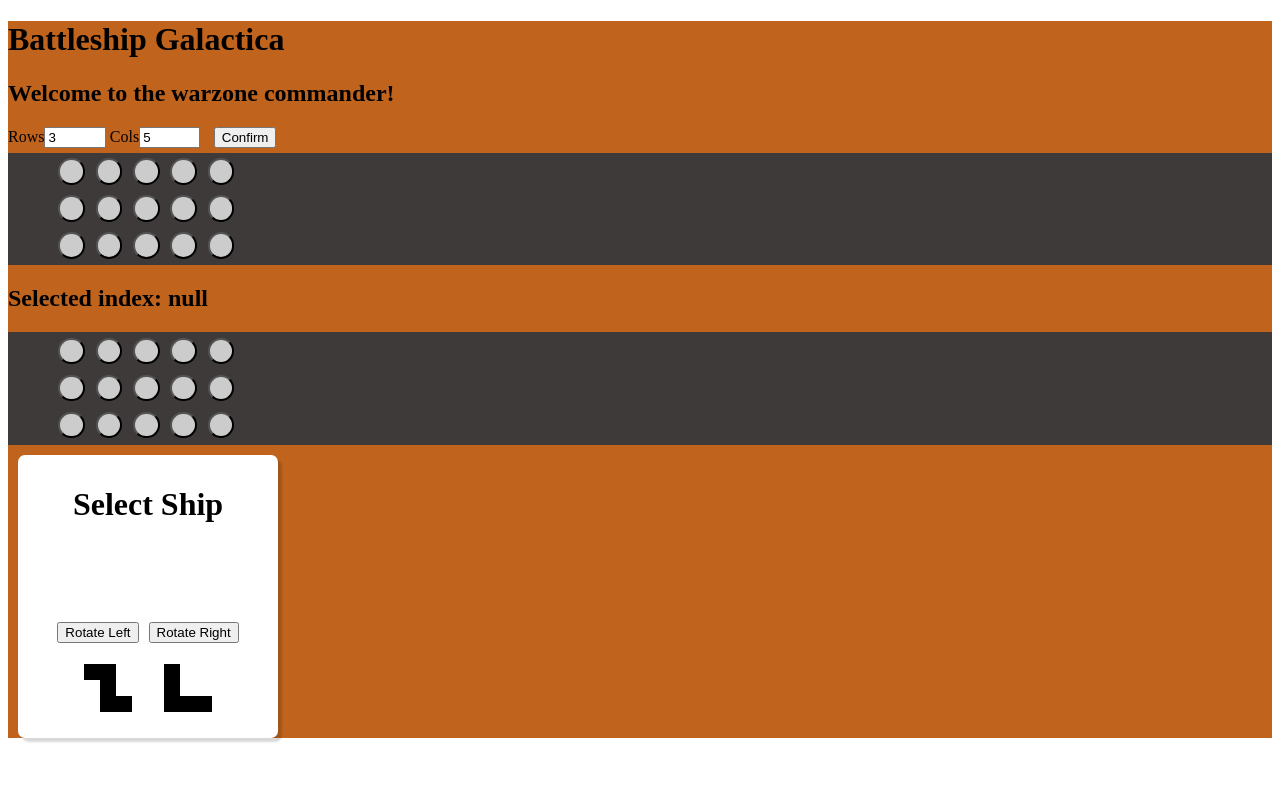
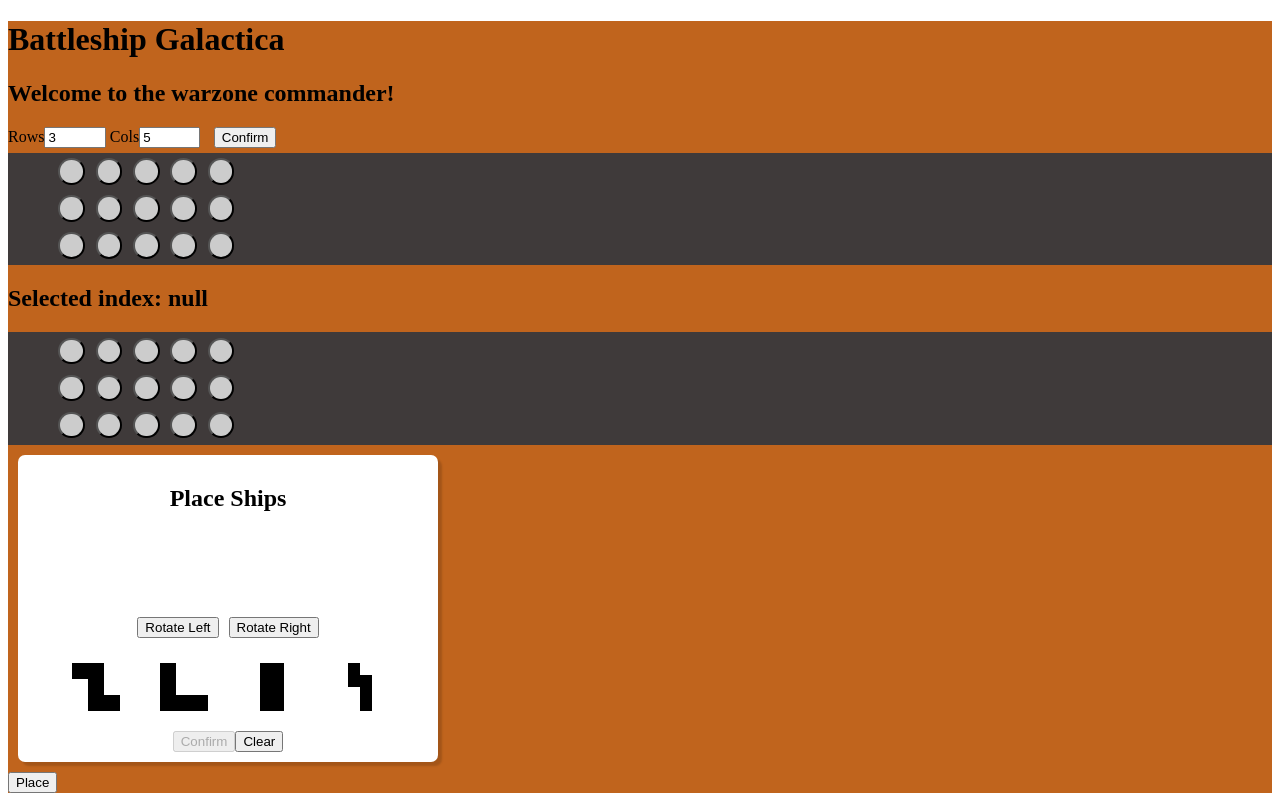
Before and after one commit to HesitantlyHuman/game-guru, a SvelteKit app: page / in a window 1280 px wide. Built offline with nearby package versions, Linux system fonts and the light colour scheme.

Commit message:
Fully functional ship placement menu

```diff
--- a/src/battleship/Ship.svelte
+++ b/src/battleship/Ship.svelte
@@ -56,9 +56,32 @@
             return render_270(ship);
         }
     }
+
+    function calculate_width_and_height(ship, rotation) {
+        if (!ship) {
+            return [100, 100];
+        }
+
+        let largest_dim = Math.max(ship.length, ship[0].length);
+        let width = 100 * (ship[0].length / largest_dim);
+        let height = 100 * (ship.length / largest_dim);
+        if (rotation % 2 == 1) {
+            return [height, width];
+        } else {
+            return [width, height];
+        }
+    }
+
+    $: [width, height] = calculate_width_and_height(ship, rotation);
 </script>
 
-<table class="ship" cellpadding="0" cellspacing="0">
+<div class="ship-container">
+    <table
+        class="ship"
+        cellpadding="0"
+        cellspacing="0"
+        style="width:{width}%;height:{height}%"
+    >
         {#each display_ship as row}
             <tr class="ship-row">
                 {#each row as col}
@@ -67,6 +90,7 @@
             </tr>
         {/each}
     </table>
+</div>
 
 <style>
     .ship-tile {
@@ -79,6 +103,12 @@
 
     .ship {
         table-layout: fixed;
+    }
+
+    .ship-container {
+        display: flex;
+        justify-content: center;
+        align-items: center;
         width: 100%;
         height: 100%;
     }
--- a/src/battleship/battleship.svelte
+++ b/src/battleship/battleship.svelte
@@ -18,6 +18,36 @@
 	 TODO:
 	 - Deselect something when an action is taken
 	*/
+	let ships = {
+		"ship-1": [
+			[1, 1, 0],
+			[0, 1, 0],
+			[0, 1, 1],
+		],
+		"ship-2": [
+			[1, 0, 0],
+			[1, 0, 0],
+			[1, 1, 1],
+		],
+		"ship-3": [[1], [1]],
+		"ship-4": [
+			[1, 0],
+			[1, 1],
+			[0, 1],
+			[0, 1],
+		],
+	};
+	let is_placed = {
+		"ship-1": false,
+		"ship-2": false,
+		"ship-3": false,
+		"ship-4": false,
+	};
+	let selected_ship_id = null;
+
+	function select_ship(ship_id) {
+		selected_ship_id = ship_id;
+	}
 </script>
 
 <main>
@@ -31,19 +61,16 @@
 		<Grid rows={r} cols={c} />
 	{/key}
 	<ShipPlacementMenu
-		ships={{
-			"ship-1": [
-				[1, 1, 0],
-				[0, 1, 0],
-				[0, 1, 1],
-			],
-			"ship-2": [
-				[1, 0, 0],
-				[1, 0, 0],
-				[1, 1, 1],
-			],
+		{ships}
+		{is_placed}
+		on_remove_ship={(ship_id) => {
+			is_placed[ship_id] = false;
+		}}
+		on_selected_change={(ship_id, rotation) => {
+			select_ship(ship_id);
 		}}
 	/>
+	<button on:click={() => (is_placed[selected_ship_id] = true)}>Place</button>
 </main>
 
 <style>
--- a/src/battleship/ship_placement_menu.svelte
+++ b/src/battleship/ship_placement_menu.svelte
@@ -2,14 +2,16 @@
     import Ship from "./Ship.svelte";
     import Card from "./Card.svelte";
 
-    export let ships;
-    export let is_placed;
+    export let ships = {};
+    export let is_placed = {};
     export let on_selected_change = () => {};
     export let on_remove_ship = () => {};
     export let on_confirm_board = () => {};
 
     let selected_ship_id = null;
     $: ship_rotations = generate_ship_rotations(ships);
+
+    $: all_ships_placed = Object.values(is_placed).every((placed) => placed);
 
     function generate_ship_rotations(ships) {
         let rotations = {};
@@ -37,11 +39,19 @@
             (ship_rotations[selected_ship_id] + 1) % 4;
         on_selected_change(selected_ship_id, ship_rotations[selected_ship_id]);
     }
+
+    function clear_ships() {
+        return () => {
+            for (let ship_id in ships) {
+                on_remove_ship(ship_id);
+            }
+        };
+    }
 </script>
 
 <Card>
     <div class="ship-placement-menu">
-        <h1>Select Ship</h1>
+        <h2>Place Ships</h2>
         <div class="selected-ship">
             <Ship
                 ship={ships[selected_ship_id]}
@@ -49,27 +59,45 @@
             />
         </div>
         <div class="rotation-buttons">
-            <button class="rotation-button" on:click={() => rotate_left()}
-                >Rotate Left</button
+            <button
+                class="rotation-button"
+                disabled={is_placed[selected_ship_id]}
+                on:click={() => rotate_left()}>Rotate Left</button
             >
-            <button class="rotation-button" on:click={() => rotate_right()}
-                >Rotate Right</button
+            <button
+                class="rotation-button"
+                disabled={is_placed[selected_ship_id]}
+                on:click={() => rotate_right()}>Rotate Right</button
             >
         </div>
         <ul class="ship-list">
             {#each Object.entries(ships) as [id, ship]}
                 <li
                     class={"ship-selector" +
-                        (selected_ship_id == id ? " selected" : "")}
+                        (selected_ship_id == id ? " selected" : "") +
+                        (is_placed[id] ? " placed" : "")}
                     on:click={() => select_ship(id)}
                     on:keyup={() => select_ship(id)}
                 >
+                    {#if is_placed[id]}
+                        <span
+                            class="ship-selector-clear"
+                            on:click={() => on_remove_ship(id)}
+                            on:keyup={() => on_remove_ship(id)}
+                        />
+                    {/if}
                     <div class="ship-selector-ship">
                         <Ship {ship} rotation={ship_rotations[id]} />
                     </div>
                 </li>
             {/each}
         </ul>
+        <div class="action-buttons">
+            <button disabled={!all_ships_placed} on:click={on_confirm_board()}>
+                Confirm
+            </button>
+            <button on:click={clear_ships()}> Clear </button>
+        </div>
     </div>
 </Card>
 
@@ -78,12 +106,12 @@
         display: flex;
         flex-direction: column;
         align-items: center;
-        width: 15em;
+        width: 25em;
     }
 
     .selected-ship {
-        width: 30%;
-        aspect-ratio: 1;
+        width: 5em;
+        height: 5em;
     }
 
     .rotation-buttons {
@@ -106,17 +134,20 @@
     }
 
     .ship-selector {
+        margin: 0.25em;
         padding: 1em;
         width: fit-content;
+        position: relative;
     }
 
     .ship-selector:hover {
         box-shadow: inset 0 0 0 2px grey;
+        background-color: #ddd;
     }
 
     .ship-selector-ship {
         width: 3em;
-        aspect-ratio: 1;
+        height: 3em;
         margin: 0;
         padding: 0;
     }
@@ -124,4 +155,36 @@
     .selected {
         background-color: #ddd;
     }
+
+    .placed {
+        box-shadow: inset 0 0 0 2px green;
+    }
+
+    .ship-selector-clear {
+        position: absolute;
+        top: 0.25em;
+        right: 0.25em;
+        cursor: pointer;
+
+        display: inline-grid;
+        place-content: center;
+        aspect-ratio: 1;
+        min-inline-size: 1.25em;
+        border-radius: 50%;
+        background-color: red;
+    }
+
+    .ship-selector-clear::before {
+        content: "\D7";
+        color: #fff;
+        font-weight: bold;
+        font-family: sans-serif;
+    }
+
+    .action-buttons {
+        display: flex;
+        flex-direction: row;
+        justify-content: center;
+        width: 100%;
+    }
 </style>
```
Lines whose indentation alone changed are shown as unchanged.
